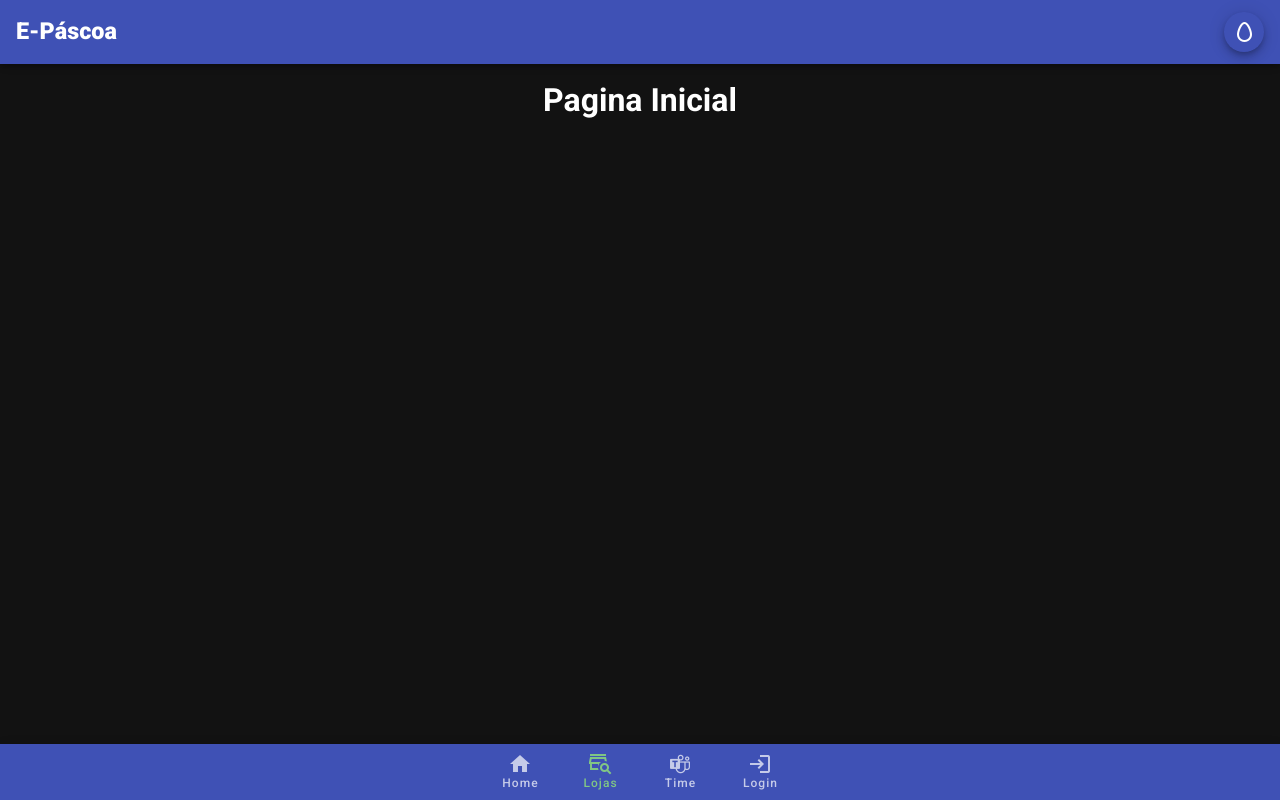
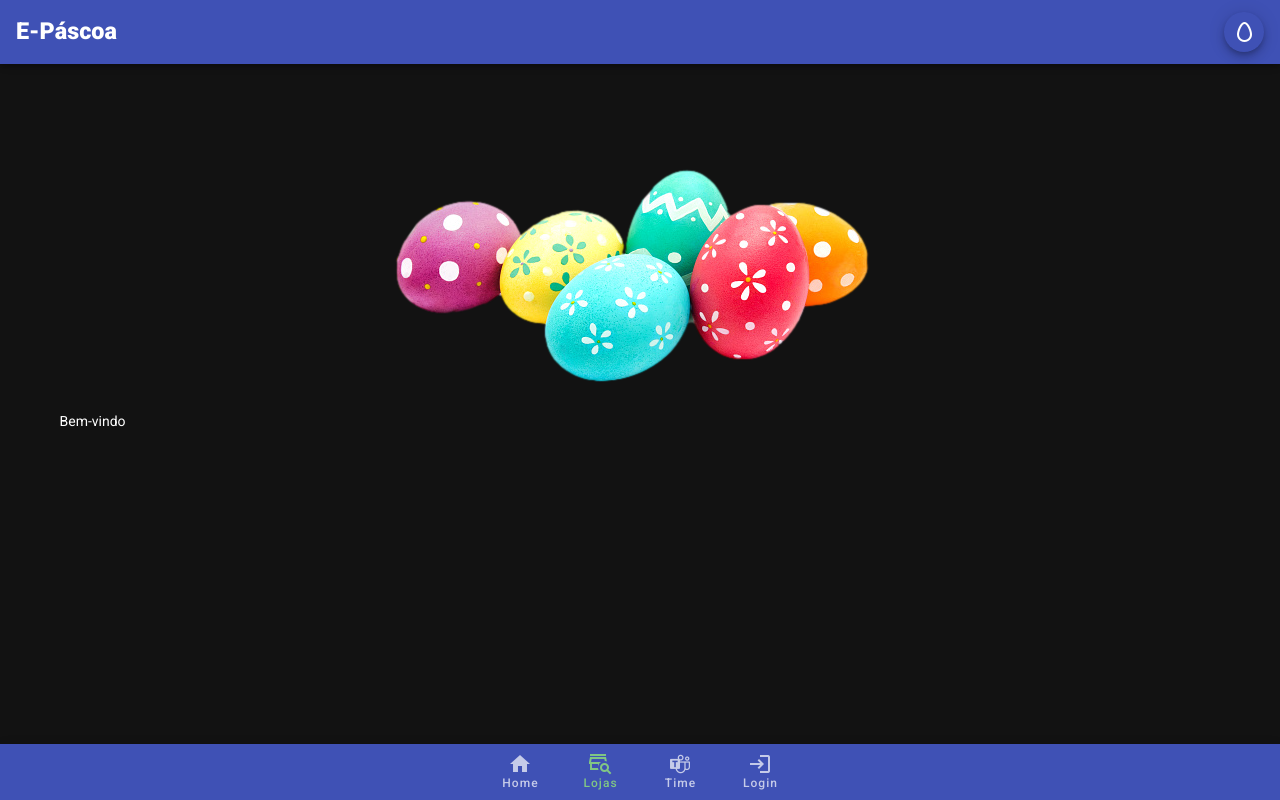
Before and after one commit to tanurematheus/ProjetoTime17, a Vue app: page / in a window 1280 px wide. Built offline with nearby package versions, Linux system fonts and the light colour scheme.

Commit message:
Update HomeView.vue, Add assets/Home-img.png

```diff
--- a/src/views/HomeView.vue
+++ b/src/views/HomeView.vue
@@ -1,5 +1,20 @@
 <template>
   <v-container>
-    <h1 class="text-center">Pagina Inicial</h1>
+    <div class = "mt-7 home-img">
+      <img src="../assets/Home-img.png" alt="Coleta">
+    </div>
+    <p class="text-home text-justify"> Bem-vindo </p>
   </v-container>
 </template>
+
+<style scoped>
+.home-img {
+    display: flex;
+    justify-content: center;
+    height:100%;
+  }
+
+.text-home {
+    font-size: 14px;
+  }
+</style>
```
Also changed, not shown: src/assets/Home-img.png (added).
